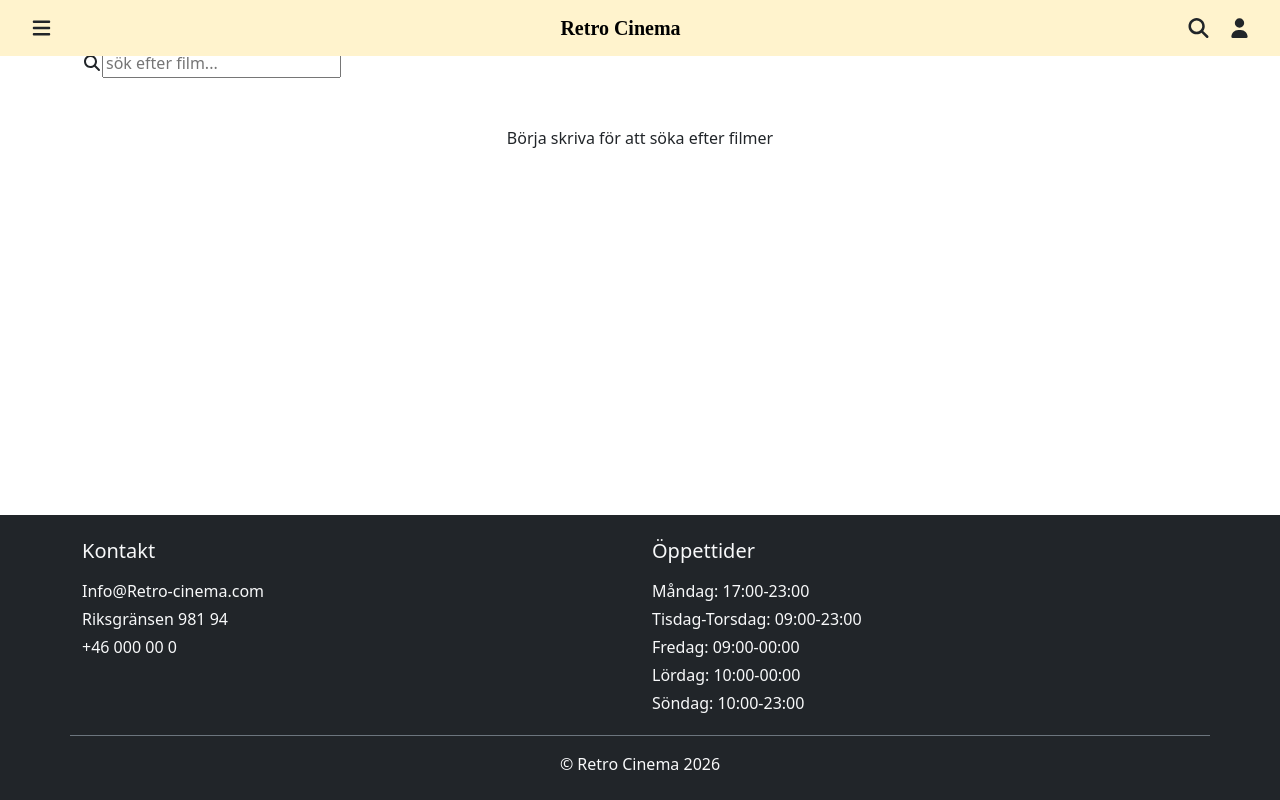
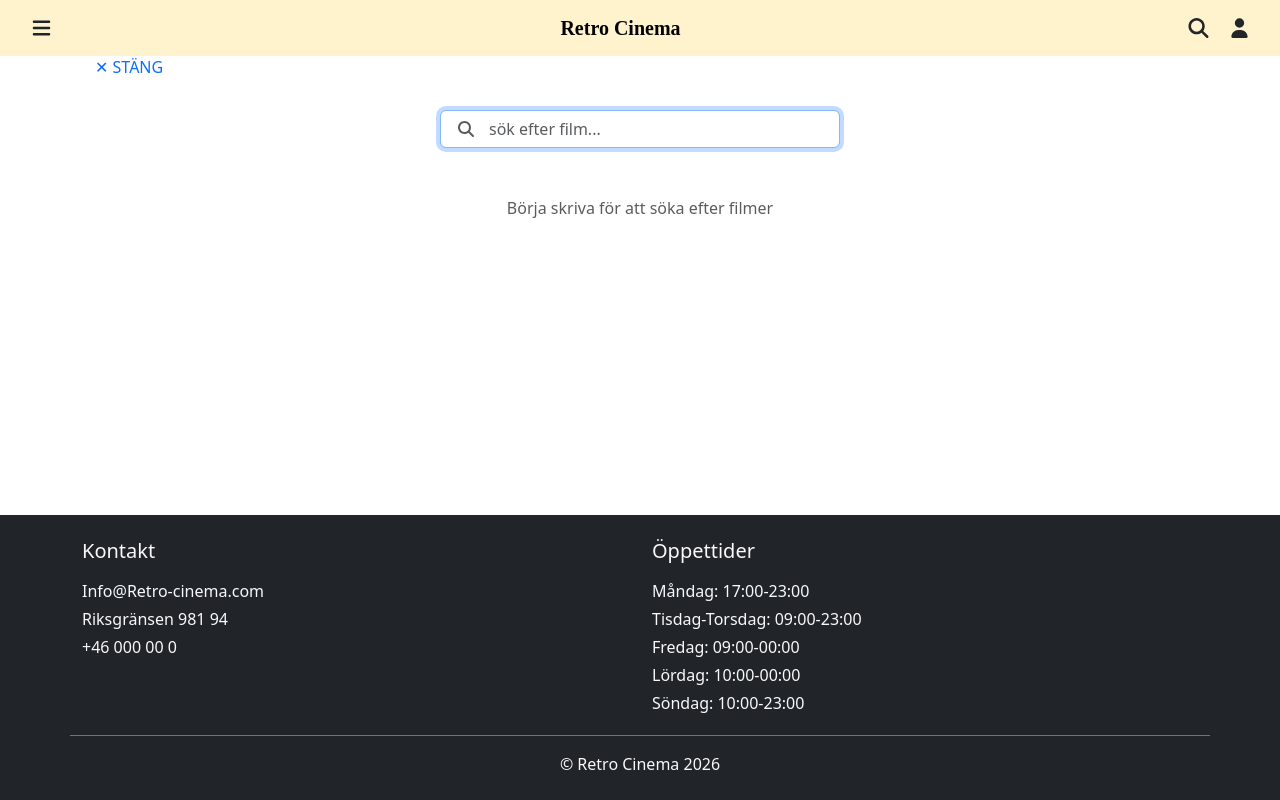
Before and after one commit to Danse21/Filmvisarna-GRP5, a React app: page /search in a window 1280 px wide. Built offline with nearby package versions, Linux system fonts and the light colour scheme; the HTML template or start-up script is replaced by a standard one.

Commit message:
Initial static layout and visuals of Header, Footer, and main page added. Also Search page initial static layout is created.

```diff
--- /dev/null
+++ b/sass/_search.scss
@@ -0,0 +1,42 @@
+// this where the layout magic is
+.search-input-manager {
+  position: relative;
+  max-width: 400px;
+}
+
+.search-input {
+  width: 100%;
+  padding: 0.75rem 2.5rem; // space for icons
+  font-size: 1rem;
+  border-radius: 25px;
+  border: 1px solid #ccc;
+}
+
+.search-input:focus {
+  outline: none;
+  border-color: #999;
+}
+
+.search-icon {
+  position: absolute;
+  top: 50%;
+  left: 0.9rem;
+  transform: translateY(-50%);
+  color: #999;
+  cursor: pointer;
+}
+
+.clear-icon {
+  position: absolute;
+  top: 50%;
+  right: 0.9rem;
+  transform: translateY(-50%);
+  color: #999;
+  cursor: pointer;
+}
+
+.search-helper-text {
+  font-size: 0.9rem;
+  color: #777;
+  text-align: center;
+}
--- a/sass/index.scss
+++ b/sass/index.scss
@@ -3,6 +3,8 @@
 //@use "card-colors";
 //@use "buttons";
 @use "images";
-@use "menu"; // @use "sticky-footer";
+@use "menu";
+@use "search";
+// @use "sticky-footer";
 // Import fonts from Google Fonts
 // @import url("https://fonts.googleapis.com/css2?family=Chewy&family=Noto+Sans:ital,wght@0,100..900;1,100..900&display=swap");
--- a/src/pages/SearchPage.tsx
+++ b/src/pages/SearchPage.tsx
@@ -1,7 +1,8 @@
+import { useRef, useState } from "react";
 import { Container } from "react-bootstrap";
 import { useNavigate } from "react-router-dom";
 import { FontAwesomeIcon } from "@fortawesome/react-fontawesome";
-import { faSearch, faXmark } from "@fortawesome/free-solid-svg-icons";
+import { faSearch, faTimes } from "@fortawesome/free-solid-svg-icons";
 
 // Navigation route
 SearchPage.route = {
@@ -11,21 +12,51 @@ SearchPage.route = {
 };
 
 export default function SearchPage() {
+  const navigate = useNavigate();
+  const [query, setQuery] = useState("");
+
   return (
-    <Container className="d-flex flex-column align-items-center pt-5">
-      {/* Search input wrapper */}
-      <div className="search-input-wrapper w-100">
-        <FontAwesomeIcon icon={faSearch} className="search-icon" />
+    <Container className="pt-5">
+      {/* Add a close button that navigates back to start page when clicked */}
+      <button
+        className="btn btn-link text-decoration-none mb-4"
+        onClick={() => navigate("/")}
+      >
+        ✕ STÄNG
+      </button>
+
+      {/* Create a search input field*/}
+      <div className="position-relative mx-auto" style={{ maxWidth: 400 }}>
+        {/* Add Search icon in the input field */}
+        <FontAwesomeIcon
+          icon={faSearch}
+          className="position-absolute top-50 start-0 translate-middle-y ms-3 text-muted"
+        />
+
+        {/* Create text input */}
         <input
           type="text"
-          className="search-input"
+          className="form-control ps-5 pe-5"
           placeholder="sök efter film..."
-          aria-label="Sök efter film"
+          value={query}
+          onChange={(e) => setQuery(e.target.value)}
+          autoFocus
         />
+
+        {/* Clear button */}
+        {query && (
+          <button
+            className="btn btn-link position-absolute top-50 end-0 translate-middle-y me-3 text-muted"
+            onClick={() => setQuery("")}
+            aria-label="Clear search"
+          >
+            <FontAwesomeIcon icon={faTimes} />
+          </button>
+        )}
       </div>
 
-      {/* Helper text to hep users know what they should on the page */}
-      <p className="search-helper-text mt-5">
+      {/* Add User helper text */}
+      <p className="text-center mt-5 text-muted">
         Börja skriva för att söka efter filmer
       </p>
     </Container>
--- a/src/partials/Header.tsx
+++ b/src/partials/Header.tsx
@@ -91,7 +91,7 @@ export default function Header() {
             icon={faSearch}
             size="lg"
             style={{ cursor: "pointer" }}
-            onClick={() => navigate("/filmer")}
+            onClick={() => navigate("/search")}
             aria-label="Open filmer"
           />
           <FontAwesomeIcon
--- a/src/partials/Main.tsx
+++ b/src/partials/Main.tsx
@@ -1,6 +1,6 @@
 import { Outlet } from "react-router-dom";
 
-// Header and footer is always visible. And pages render inside "outlet"
+// Header and footer is always visible. And pages (from route.ts) render inside "outlet"
 export default function Main() {
   return (
     <main>
--- a/src/routes.ts
+++ b/src/routes.ts
@@ -27,7 +27,8 @@ export default [
   MenuPage,
   SearchPage,
 ]
-  // map the route property of each page component to a Route
+  // map the route property of each page component to a Route,
+  // that is converts each element so that each appears as StartPage.route, for example
   .map((x) => ({ element: createElement(x), ...x.route }) as Route)
   // sort by index (and if an item has no index, sort as index 0)
   .sort((a, b) => (a.index || 0) - (b.index || 0));
```
Also changed, not shown: src/main.tsx (+20 -11 lines).
